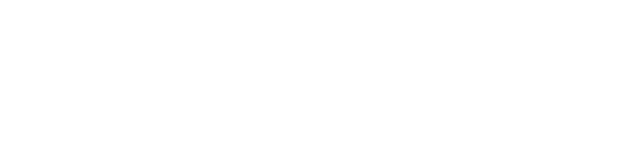
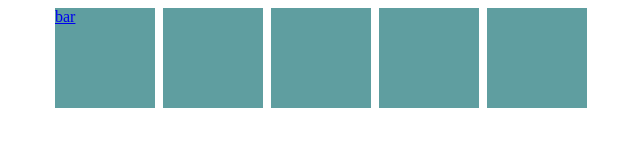
Before and after one commit to tinactina/HTML-CSS, a plain HTML site: page index.html in a window 1280 px wide. Shown: the whole page, without its empty margins (73-713 px from the left). Drawn offline with Linux system fonts and the light colour scheme.

Commit message:
更新index內容

```diff
--- a/index.html
+++ b/index.html
@@ -1,13 +1,45 @@
 <!DOCTYPE html>
 <html lang="en">
+
 <head>
     <meta charset="UTF-8">
     <meta name="viewport" content="width=device-width, initial-scale=1.0">
     <title>Document</title>
-    <a href="./11-20240606-bootstrap/Bs-homepage.html"></a>
+    <style>
+        .content {
+            width: 100%;
+        }
+
+        .box-area {
+            width: 100%;
+            max-width: 1024px;
+            margin: 0 auto;
+            display: flex;
+            gap: 8px;
+        }
+
+        .box {
+            width: 100px;
+            height: 100px;
+            background-color: cadetblue;
+        }
+    </style>
 </head>
 
 <body>
+    <section class="content">
+        <div class="box-area">
+            <div class="box">
+                <a href="./bar.html">
+                    bar
+                </a>
+            </div>
+            <div class="box"></div>
+            <div class="box"></div>
+            <div class="box"></div>
+            <div class="box"></div>
+        </div>
+    </section>
+</body>
 
-</body>
 </html>
```
